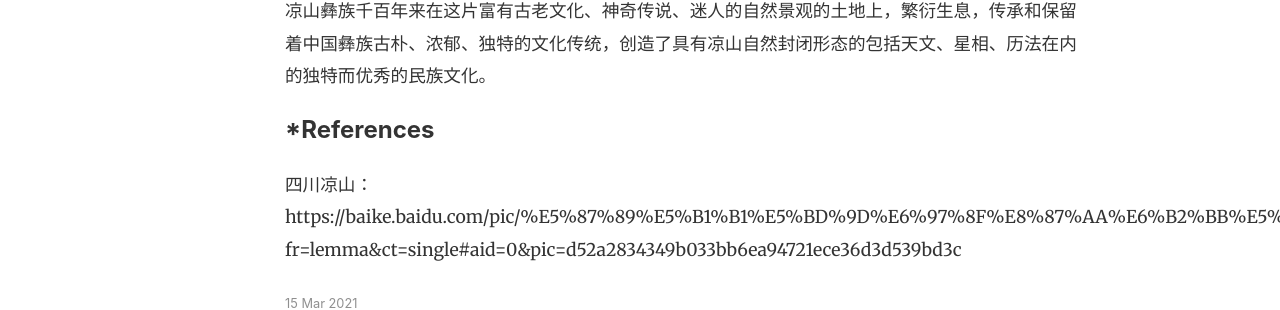
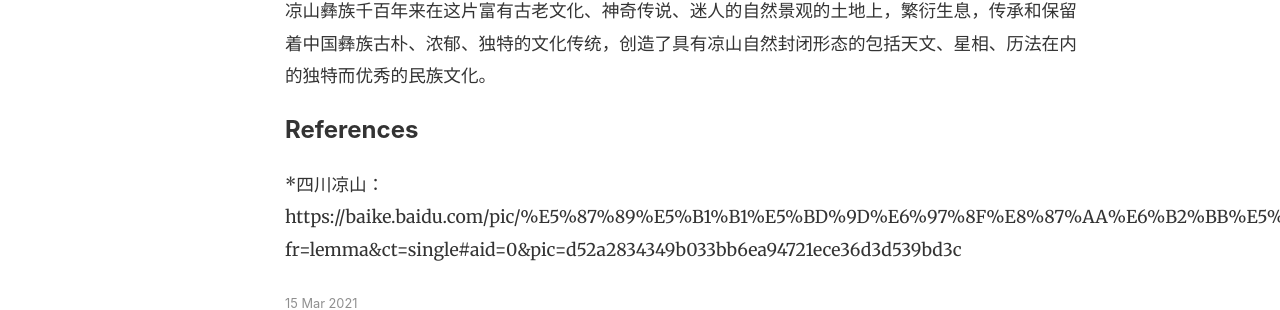
Before and after one commit to Charlotte-WXWQ/wuerdaer090405, a Jekyll site: the page built from _posts/2021-03-15-sichuan.md, in a window 1280 px wide and 900 px high, scrolled down 2865 px. Shown: the part 417-727 px from the top of the window. Built offline with Jekyll 4.4.1, drawn with Linux system fonts in a browser that asks for light colours; nearby versions of some CDN libraries.

```diff
--- a/_posts/2021-03-15-sichuan.md
+++ b/_posts/2021-03-15-sichuan.md
@@ -35,5 +35,5 @@ image: assets/images/sichuan.jpeg
 
 凉山彝族千百年来在这片富有古老文化、神奇传说、迷人的自然景观的土地上，繁衍生息，传承和保留着中国彝族古朴、浓郁、独特的文化传统，创造了具有凉山自然封闭形态的包括天文、星相、历法在内的独特而优秀的民族文化。
 
-#### *References
-四川凉山：https://baike.baidu.com/pic/%E5%87%89%E5%B1%B1%E5%BD%9D%E6%97%8F%E8%87%AA%E6%B2%BB%E5%B7%9E/2721144/0/d52a2834349b033bb6ea94721ece36d3d539bd3c?fr=lemma&ct=single#aid=0&pic=d52a2834349b033bb6ea94721ece36d3d539bd3c
+#### References
+*四川凉山：https://baike.baidu.com/pic/%E5%87%89%E5%B1%B1%E5%BD%9D%E6%97%8F%E8%87%AA%E6%B2%BB%E5%B7%9E/2721144/0/d52a2834349b033bb6ea94721ece36d3d539bd3c?fr=lemma&ct=single#aid=0&pic=d52a2834349b033bb6ea94721ece36d3d539bd3c
```
